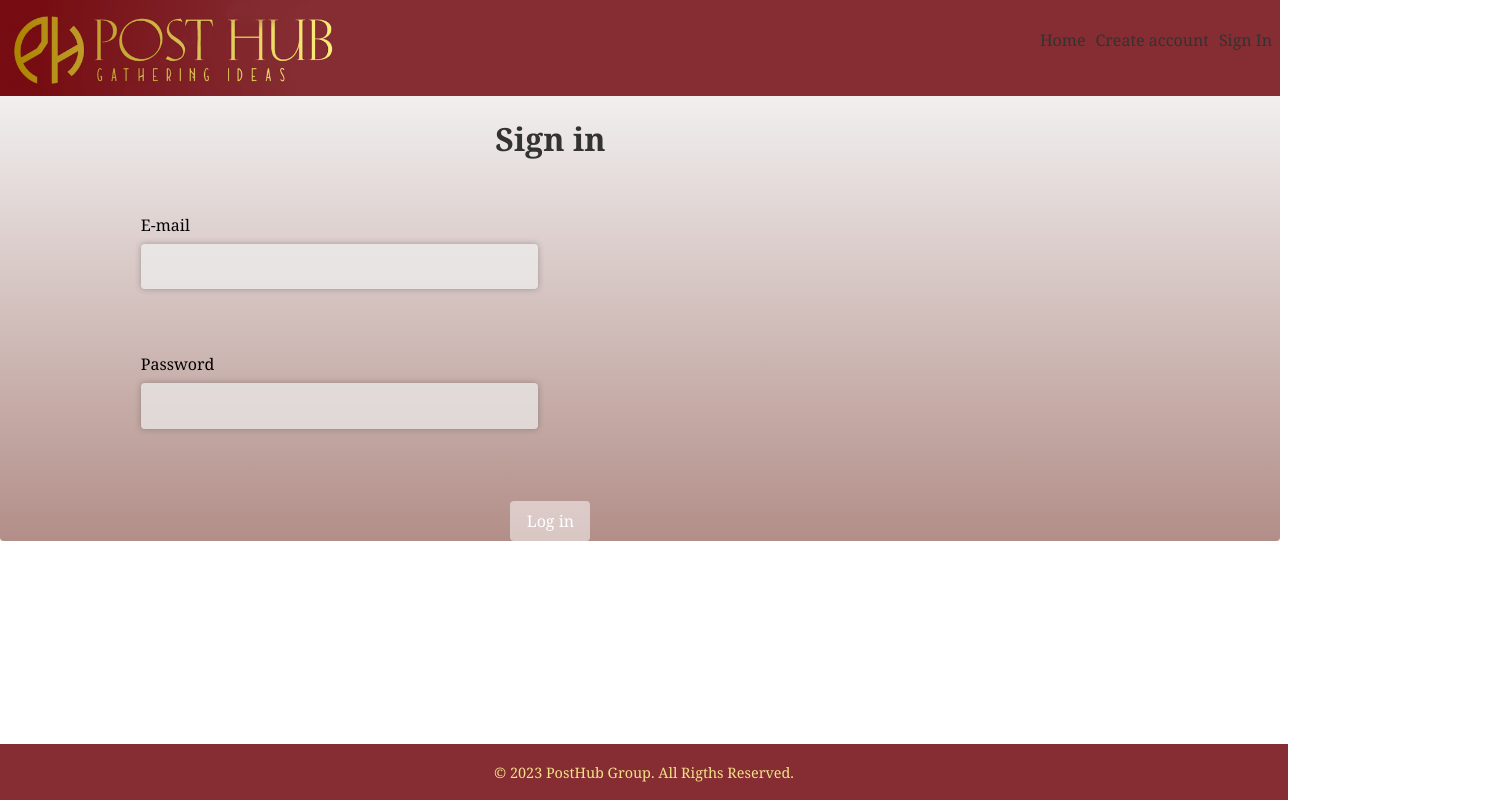
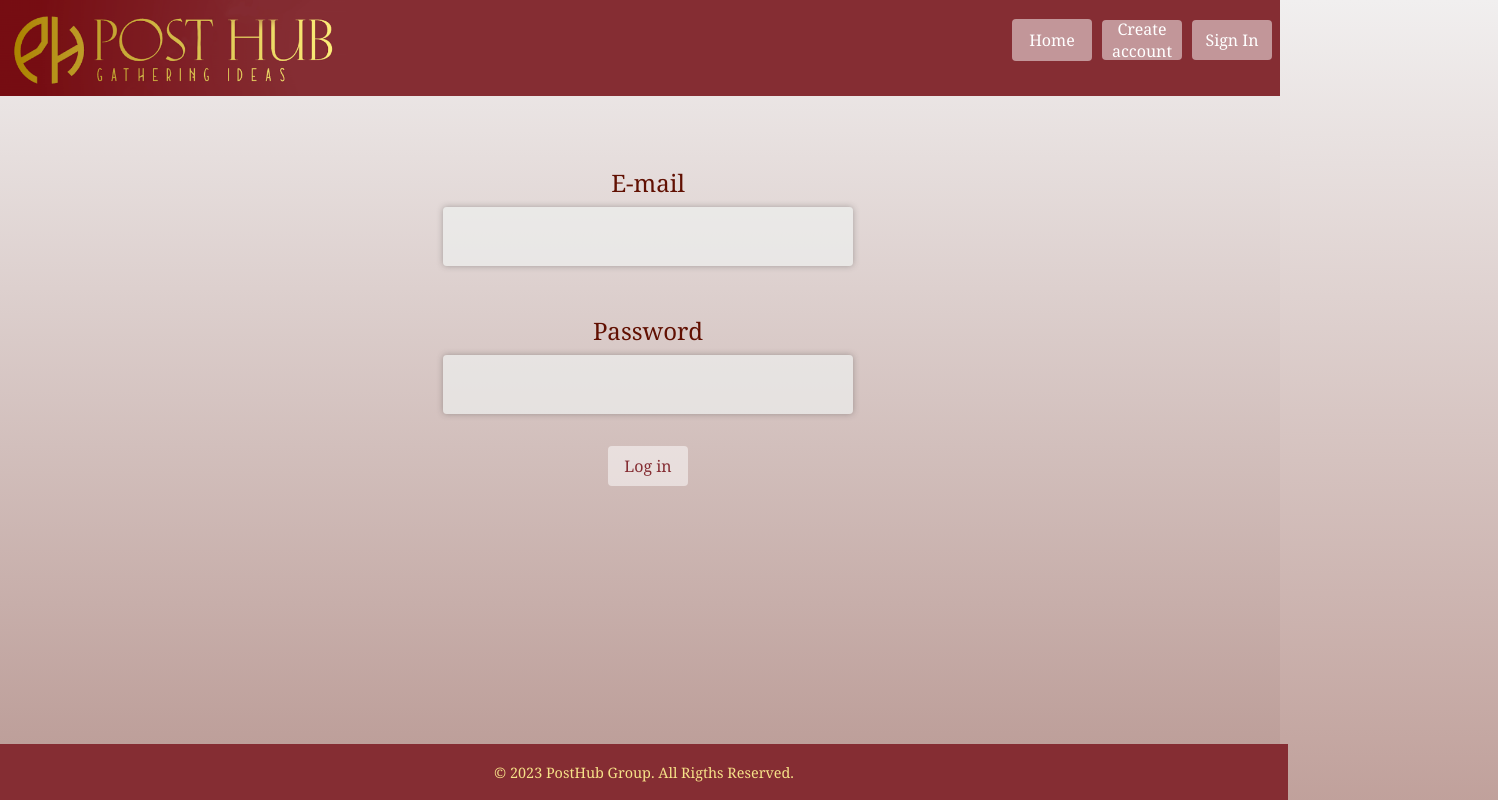
Before and after one commit to Slam85/PostHub, a React (Vite) app: page /connection in a window 1280 px wide. Shown: the top 800 px of the page, 1498 px wide, since content can reach past the window. Built offline with nearby package versions, Linux system fonts and the light colour scheme.

Commit message:
CSS Create

```diff
--- a/src/App.css
+++ b/src/App.css
@@ -58,11 +58,7 @@ body {
   display: flex;
   flex-direction: column;
   justify-content: space-evenly;
-  padding: 1em;
   font-size: 1rem;
-  box-sizing: content-box;
-  height:80%;
-  width: 80%;
 }
 
 .form1 {
@@ -121,6 +117,19 @@ body {
   flex-direction: column;
   width: 80vw;
   padding-right: 17vw;
+  padding-top:8vw;
+}
+
+.containerLogin{
+  background: linear-gradient(to top, #6110026f, #f1efef);
+  height: 100vh;
+  margin: 0;
+  display: flex;
+  flex-direction: column;
+  align-items: center;
+  width: 100vw;
+  padding-right: 17vw;
+  padding-top:8vw;
 }
 
 .pageTitle {
@@ -222,6 +231,19 @@ body {
   box-sizing: content-box;
   width: 80%;
   justify-content:center;
+  align-items: center;
+}
+
+.blocLogin {
+  display: flex;
+  flex-direction: column;
+  padding: 1em;
+  margin-top: -2em;
+  margin-bottom: 0;
+  box-sizing: content-box;
+  width: 80%;
+  justify-content:center;
+  align-items: center;
 }
 
 .displayComments {
@@ -236,3 +258,55 @@ body {
   border-radius: 4px;
   padding: 0.5rem;
 }
+
+.displayLogin {
+  display: flex;
+  flex-direction: column;
+  width: 50%;
+  justify-content: center;
+  align-items: center;
+  margin-top:5em;
+  margin-left: 1em;
+  color: #611002;
+}
+
+.textLogin {
+  color: #611002;
+  font-size: 1.5em;
+}
+
+.inputEmailLogin {
+  padding: 1em;
+  width: 30vw;
+  height: 2rem;
+  border: none;
+  font-family: Cambria, Cochin, Georgia, Times, "Times New Roman", serif;
+  background-color: #eff1f0a9;
+  border-radius: 4px;
+  margin-top: 1vh;
+  margin-left: 0;
+  box-shadow: inset 0 0 1em #e6e6e600, 0 0 0.5em #33333258;
+  text-align: left;
+  color: #852d33;
+  box-sizing: content-box;
+  display: flex;
+  flex-direction: column;
+}
+
+.inputPasswordLogin {
+  padding: 1em;
+  width: 30vw;
+  height: 2rem;
+  border: none;
+  font-family: Cambria, Cochin, Georgia, Times, "Times New Roman", serif;
+  background-color: #eff1f0a9;
+  border-radius: 4px;
+  margin-top: 1vh;
+  margin-left: 0;
+  box-shadow: inset 0 0 1em #e6e6e600, 0 0 0.5em #33333258;
+  text-align: left;
+  color: #852d33;
+  box-sizing: content-box;
+  display: flex;
+  flex-direction: column;
+}
--- a/src/Components/Layouts/CreateAccount.css
+++ b/src/Components/Layouts/CreateAccount.css
@@ -44,16 +44,125 @@
 label {
   color: black;
 }
+
+.labelCreate{
+  color: #852d33;
+}
+
 .bodyAccount {
   display: flex;
   justify-content: space-between;
+  align-items: center;
+  height:100vh;
 }
+
 .containerTitle {
   color: #333332;
   text-align: center;
 }
 
 .buttonInscription {
-  margin-top: 3vh;
-  margin-left: 28vw;
+ display: flex;
+ flex-direction: row;
+ align-items: center;
 }
+
+.divButtonCreate{
+  display: flex;
+  flex-direction: column;
+  height: 10vh;
+  margin-left:11em;
+  margin-top: 0;
+}
+
+.containerMillieu {
+  height:100vh;
+}
+
+.inputEmailCreate{
+width: 30vw;
+height: 2rem;
+border: none;
+font-family: Cambria, Cochin, Georgia, Times, "Times New Roman", serif;
+background-color: #eff1f0a9;
+border-radius: 4px;
+margin-top: 1vh;
+margin-left: 0;
+box-shadow: inset 0 0 1em #e6e6e600, 0 0 0.5em #33333258;
+text-align: left;
+padding: 0.5em;
+color: #852d33;
+box-sizing: content-box;
+display: flex;
+flex-direction: column;
+align-items: left;
+}
+
+.inputPasswordCreate{
+  width: 30vw;
+  height: 2rem;
+  border: none;
+  font-family: Cambria, Cochin, Georgia, Times, "Times New Roman", serif;
+  background-color: #eff1f0a9;
+  border-radius: 4px;
+  margin-top: 1vh;
+  margin-left: 0;
+  box-shadow: inset 0 0 1em #e6e6e600, 0 0 0.5em #33333258;
+  text-align: left;
+  padding: 0.5em;
+  color: #852d33;
+  box-sizing: content-box;
+  display: flex;
+  flex-direction: column;
+  align-items: left;
+  }
+
+  .inputFirstNameCreate{
+    width: 30vw;
+    height: 2rem;
+    border: none;
+    font-family: Cambria, Cochin, Georgia, Times, "Times New Roman", serif;
+    background-color: #eff1f0a9;
+    border-radius: 4px;
+    margin-top: 1vh;
+    margin-left: 0;
+    box-shadow: inset 0 0 1em #e6e6e600, 0 0 0.5em #33333258;
+    text-align: left;
+    padding: 0.5em;
+    color: #852d33;
+    box-sizing: content-box;
+    display: flex;
+    flex-direction: column;
+    align-items: left;
+    }
+
+    .inputLastNameCreate{
+      width: 30vw;
+      height: 2rem;
+      border: none;
+      font-family: Cambria, Cochin, Georgia, Times, "Times New Roman", serif;
+      background-color: #eff1f0a9;
+      border-radius: 4px;
+      margin-top: 1vh;
+      margin-left: 0;
+      box-shadow: inset 0 0 1em #e6e6e600, 0 0 0.5em #33333258;
+      text-align: left;
+      padding: 0.5em;
+      color: #852d33;
+      box-sizing: content-box;
+      display: flex;
+      flex-direction: column;
+      align-items: left;
+      }
+
+  .divCreate{
+    height:65vh;
+    width:50vw;
+    padding:1em;
+    margin-left:15em;
+    margin-top: 8em;
+    display: flex;
+    flex-direction: column;
+    justify-content: center;
+    align-items: center;
+  }
--- a/src/Components/Layouts/Login.css
+++ b/src/Components/Layouts/Login.css
@@ -5,6 +5,7 @@ body {
 .search {
   display: flex;
   flex-direction: row;
+  position: fixed;
   background-color: #852d33;
   justify-content: space-between;
   align-items: center;
@@ -32,12 +33,19 @@ body {
   align-items: center;
 }
 
+.buttonValiderLogin {
+  padding-top: 4%;
+  display: flex;
+  justify-content: center;
+  align-items: center;
+}
+
 button {
   width: 5rem;
   height: 2.5rem;
   background-color: rgba(255, 255, 255, 0.498);
   text-decoration: none;
-  color: white !important;
+  color: #852d33!important;
   border-radius: 4px;
   font-size: 1rem;
   border: none;
@@ -48,7 +56,7 @@ button {
 
 button:hover {
   background-color: #6110022c;
-  color: white;
+  color: white !important;
   font-weight: bolder;
 }
 
--- a/src/Components/Nav/Login.jsx
+++ b/src/Components/Nav/Login.jsx
@@ -1,6 +1,7 @@
 import React, { useState } from "react";
 import NavBar from "../Nav/NavBar";
 import "../Layouts/Login.css";
+import "../Layouts/CreateAccount.css";
 
 function Login() {
   async function getInfoProfil() {
--- a/src/Components/Nav/NavBar.jsx
+++ b/src/Components/Nav/NavBar.jsx
@@ -42,18 +42,18 @@ function NavBar() {
         ) : (
           <>
             {/* <button className="btn"> */}
-            <Link to="/" className="btn">
+            <Link to="/" className="btnHome">
               Home
             </Link>
             {/* </button> */}
             <div className="noConnect">
               {/* <button className="btn"> */}
-              <Link to="/register" className="btn">
+              <Link to="/register" className="btnHome">
                 Create account
               </Link>
               {/* </button> */}
               {/* <button className="btn"> */}
-              <Link to="/connection" className="btn">
+              <Link to="/connection" className="btnHome">
                 Sign In
               </Link>
               {/* </button> */}
--- a/src/Components/Pages/Connection.jsx
+++ b/src/Components/Pages/Connection.jsx
@@ -55,28 +55,29 @@ function Connection() {
     <div className="connection">
       <Login />
       <div className="containerMillieu">
-        <div className="container">
-          <h1 className="containerTitle">Sign in</h1>
-          <div className="bloc1">
-            <label htmlFor="">E-mail</label>
+        <div className="containerLogin">
+          <div  className="displayLogin">
+          <div className="blocLogin">
+            <label htmlFor="" className="textLogin">E-mail</label>
 
             <input
               value={email}
               onChange={(e) => setEmail(e.target.value)}
-              className="form1"
+              className="inputEmailLogin"
             ></input>
           </div>
           <div className="bloc1">
-            <label htmlFor="">Password</label>
+            <label htmlFor=""className="textLogin">Password</label>
             <input
               type="password"
               value={password}
               onChange={(e) => setPassword(e.target.value)}
-              className="form1"
+              className="inputPasswordLogin"
             ></input>
           </div>
-          <div className="buttonValider">
-            <button onClick={handleSubmit}>Log in</button>
+          <div>
+            <button className="btnValiderLogin" onClick={handleSubmit}>Log in</button>
+            </div>
           </div>
         </div>
       </div>
--- a/src/Components/Pages/CreateAccount.jsx
+++ b/src/Components/Pages/CreateAccount.jsx
@@ -48,52 +48,55 @@ function CreateAccount() {
       <Login />
       <div className="bodyAccount">
         <div className="container">
-          <h1 className="containerTitle">Create Account</h1>
+          <div className="divCreate">
           <form action="" className="mx-auto" method="post">
             <div className="bloc1">
-              <label htmlFor="">Lastname</label>
+              <label className="labelCreate" htmlFor="">First Name</label>
               <input
                 type="text"
-                className="form1"
+                className="inputLastNameCreate"
                 id="Nom"
                 value={firstName}
                 onChange={(e) => setFirstName(e.target.value)}
               />
             </div>
             <div className="bloc1">
-              <label htmlFor="">Firstname</label>
+              <label className="labelCreate" htmlFor="">Last Name</label>
               <input
                 type="text"
-                className="form1"
+                className="inputLastNameCreate"
                 id="Prenom"
                 value={lastName}
                 onChange={(e) => setLastName(e.target.value)}
               />
             </div>
             <div className="bloc1">
-              <label htmlFor="">E-mail</label>
+              <label className="labelCreate" htmlFor="">E-mail</label>
               <input
                 type="email"
-                className="form1"
+                className="inputEmailCreate"
                 id="email"
                 value={email}
                 onChange={(e) => setEmail(e.target.value)}
               />
             </div>
             <div className="bloc1">
-              <label htmlFor="">Password</label>
+              <label className="labelCreate" htmlFor="">Password</label>
               <input
                 type="password"
-                className="form1"
+                className="inputPasswordCreate"
                 id="Password"
                 value={password}
                 onChange={(e) => setPassword(e.target.value)}
               />
             </div>
+            <div className="divButtonCreate">
             <button className="buttonInscription" onClick={handleSubmit}>
               Create Account
             </button>
+            </div>
           </form>
+          </div>
         </div>
       </div>
       <Footer />
```
Also changed, not shown: src/Components/Pages/Profile.jsx (+44 -4 lines).
